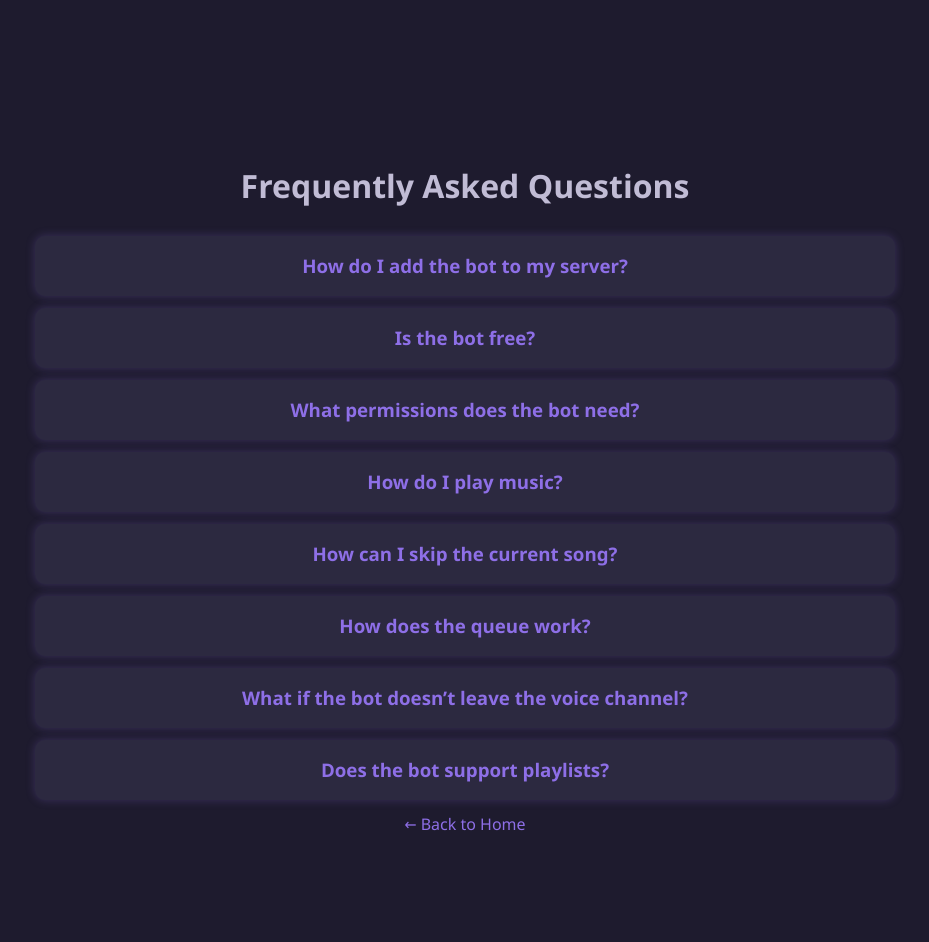
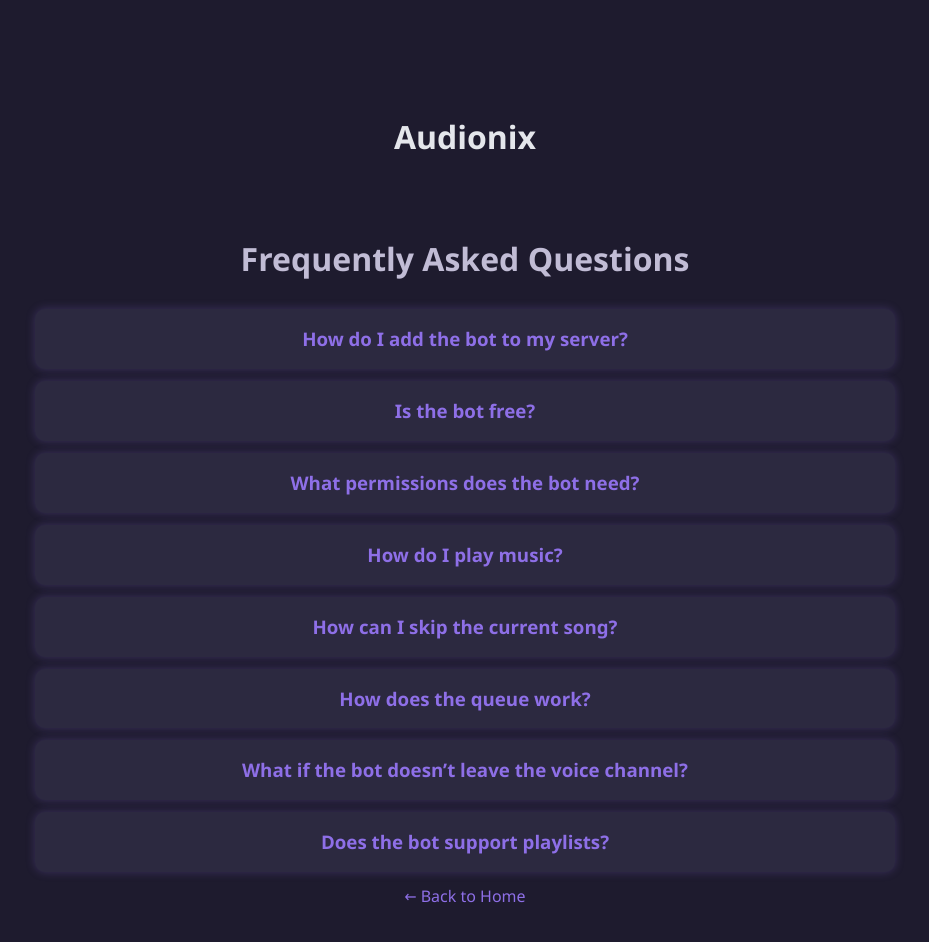
Before and after one commit to AudionixMusic/Audionix, a plain HTML site: page faq.html in a window 1280 px wide. Shown: the whole page, without its empty margins (175-1104 px from the left). Before the commit the page ends 877 px from the top, so only its background shows below. Drawn offline with Linux system fonts and the light colour scheme.

Commit message:
Update faq.html

```diff
--- a/faq.html
+++ b/faq.html
@@ -171,6 +171,7 @@
 </head>
 <body>
   <div class="container">
+    <h1>Audionix</h1>
 
     <section id="faq">
       <h2>Frequently Asked Questions</h2>
```
